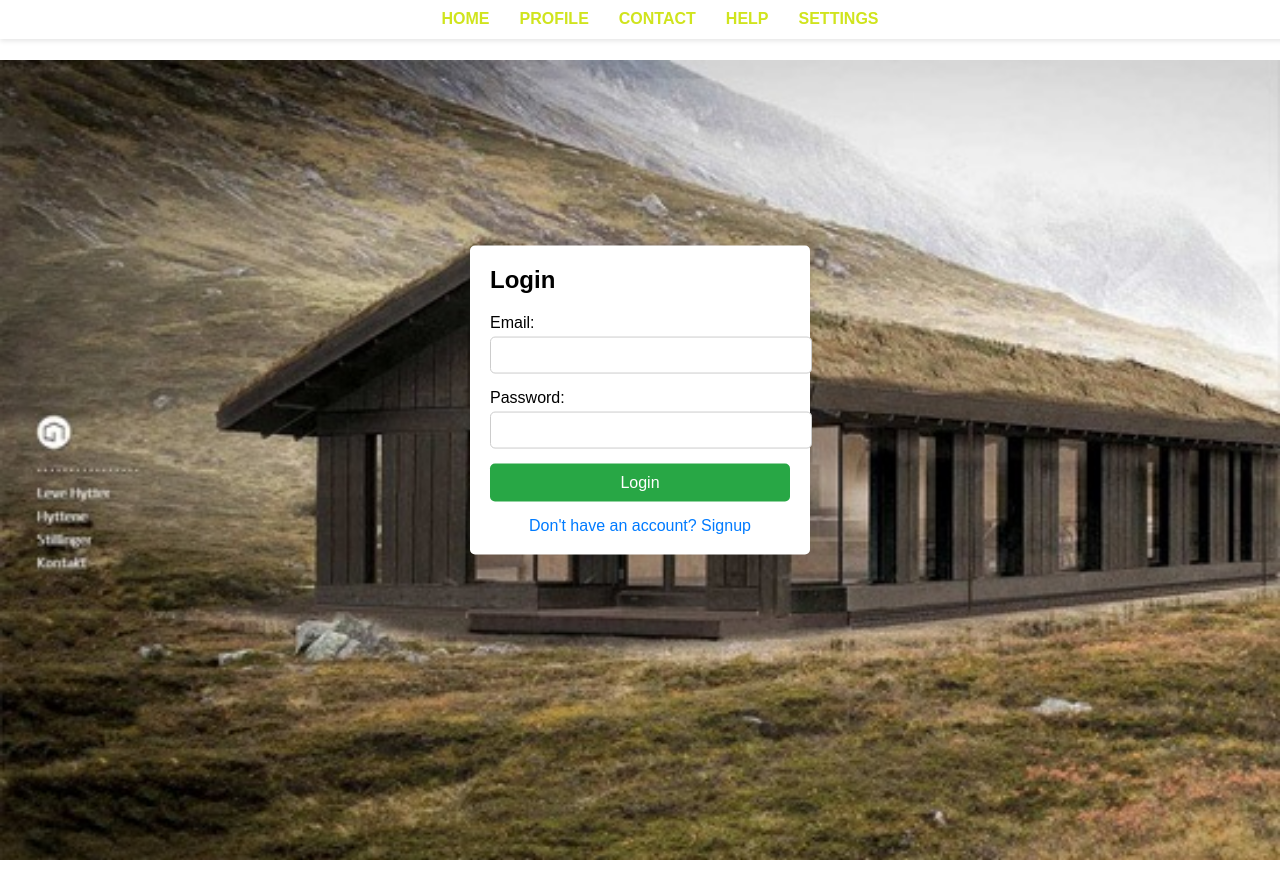
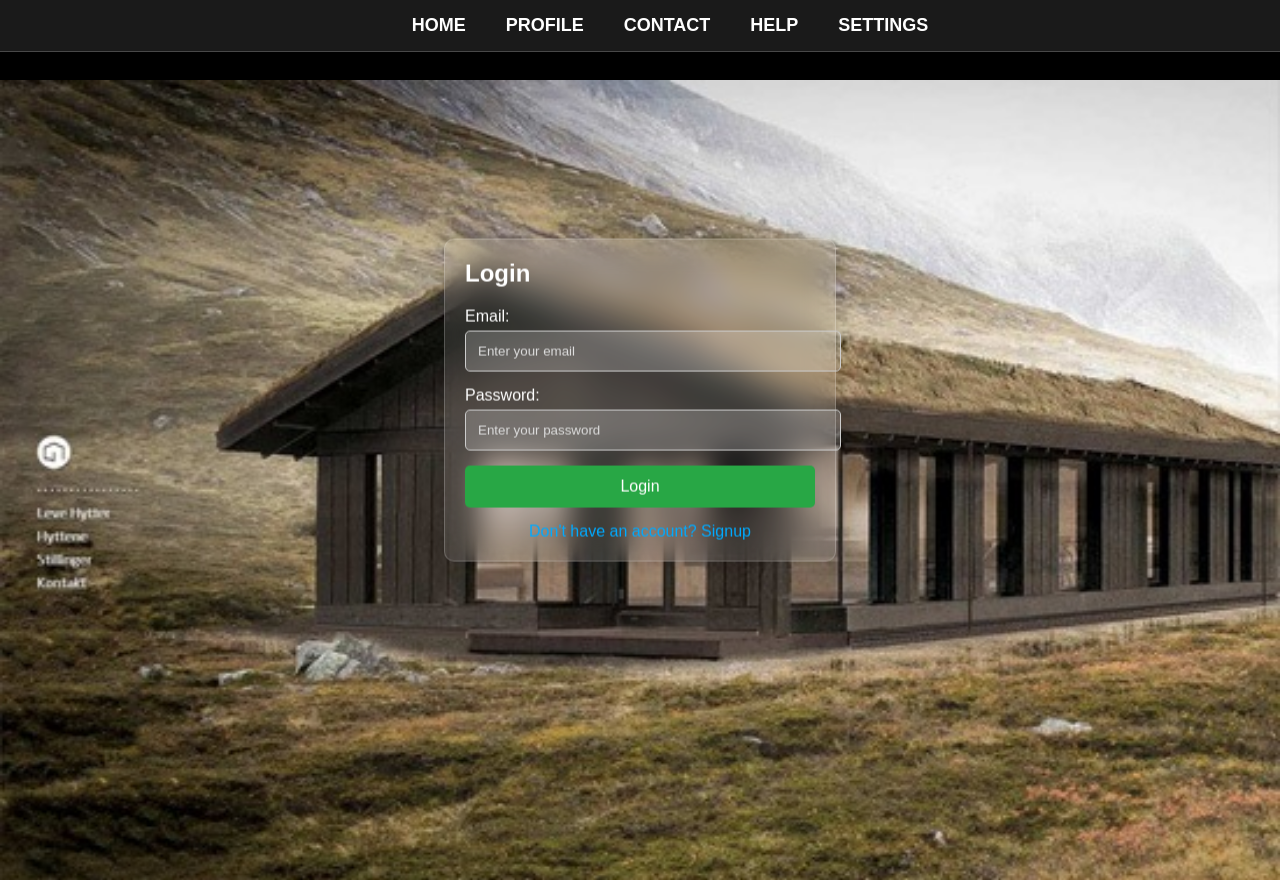
Before and after one commit to Krishna-432001/homepage-website, a plain HTML site: page index.html in a window 1280 px wide. Drawn offline with Linux system fonts and the light colour scheme.

Commit message:
Update index.html
login and register form can glassmorphism effect added

```diff
--- a/index.html
+++ b/index.html
@@ -10,6 +10,8 @@
             padding: 0;
             overflow: hidden;
             font-family: Arial, sans-serif;
+            background: #000;
+            color: #fff;
         }
 
         /* Glass Effect Styles */
@@ -18,28 +20,30 @@
             top: 0;
             left: 0;
             width: 100%;
-            background: rgba(255, 255, 255, 0.2);
+            background: rgba(255, 255, 255, 0.1);
             backdrop-filter: blur(10px);
-            border-bottom: 1px solid rgba(255, 255, 255, 0.5);
+            border-bottom: 1px solid rgba(255, 255, 255, 0.2);
             display: flex;
             justify-content: center;
             align-items: center;
-            padding: 10px 20px;
-            box-shadow: 0 2px 5px rgba(0, 0, 0, 0.1);
+            padding: 15px 30px;
+            box-shadow: 0 2px 10px rgba(0, 0, 0, 0.2);
             z-index: 1000;
+            transition: background 0.3s ease-in-out;
         }
 
         .navbar a {
-            color: #d0e41d;
+            color: #fff;
             text-decoration: none;
-            margin: 0 15px;
-            font-size: 16px;
+            margin: 0 20px;
+            font-size: 18px;
             text-transform: uppercase;
             font-weight: bold;
+            transition: color 0.3s ease-in-out;
         }
 
         .navbar a:hover {
-            color: #007bff;
+            color: #00aaff;
         }
 
         .container {
@@ -47,7 +51,7 @@
             height: 100vh;
             position: relative;
             overflow: hidden;
-            margin-top: 60px; /* Adjust margin for navbar height */
+            margin-top: 80px; /* Adjust margin for navbar height */
         }
 
         .image {
@@ -67,16 +71,19 @@
         }
 
         .form-container {
-            width: 300px;
-            background: #fff;
+            width: 350px;
+            background: rgba(255, 255, 255, 0.1);
+            backdrop-filter: blur(15px);
+            border: 1px solid rgba(255, 255, 255, 0.2);
             padding: 20px;
-            border-radius: 5px;
-            box-shadow: 0 0 10px rgba(0,0,0,0.1);
+            border-radius: 10px;
+            box-shadow: 0 0 20px rgba(0, 0, 0, 0.2);
             position: absolute;
             top: 50%;
             left: 50%;
             transform: translate(-50%, -50%);
             z-index: 10;
+            transition: transform 0.3s ease-in-out, opacity 0.3s ease-in-out;
         }
 
         .form-container h2 {
@@ -94,20 +101,27 @@
 
         .form-group input {
             width: 100%;
-            padding: 10px;
+            padding: 12px;
             border: 1px solid #ccc;
             border-radius: 5px;
+            background: rgba(255, 255, 255, 0.2);
+            color: #fff;
+        }
+
+        .form-group input::placeholder {
+            color: #ddd;
         }
 
         .form-group button {
             width: 100%;
-            padding: 10px;
+            padding: 12px;
             border: none;
             border-radius: 5px;
             background-color: #28a745;
             color: #fff;
             font-size: 16px;
             cursor: pointer;
+            transition: background-color 0.3s ease-in-out;
         }
 
         .form-group button:hover {
@@ -118,7 +132,8 @@
             text-align: center;
             margin-top: 15px;
             cursor: pointer;
-            color: #007bff;
+            color: #00aaff;
+            transition: color 0.3s ease-in-out;
         }
 
         .toggle-btn:hover {
@@ -143,11 +158,11 @@
             <h2>Login</h2>
             <div class="form-group">
                 <label for="loginEmail">Email:</label>
-                <input type="email" id="loginEmail" required>
+                <input type="email" id="loginEmail" placeholder="Enter your email" required>
             </div>
             <div class="form-group">
                 <label for="loginPassword">Password:</label>
-                <input type="password" id="loginPassword" required>
+                <input type="password" id="loginPassword" placeholder="Enter your password" required>
             </div>
             <div class="form-group">
                 <button onclick="handleLogin()">Login</button>
@@ -160,15 +175,15 @@
             <h2>Signup</h2>
             <div class="form-group">
                 <label for="signupName">Name:</label>
-                <input type="text" id="signupName" required>
+                <input type="text" id="signupName" placeholder="Enter your name" required>
             </div>
             <div class="form-group">
                 <label for="signupEmail">Email:</label>
-                <input type="email" id="signupEmail" required>
+                <input type="email" id="signupEmail" placeholder="Enter your email" required>
             </div>
             <div class="form-group">
                 <label for="signupPassword">Password:</label>
-                <input type="password" id="signupPassword" required>
+                <input type="password" id="signupPassword" placeholder="Enter your password" required>
             </div>
             <div class="form-group">
                 <button onclick="handleSignup()">Signup</button>
@@ -256,9 +271,11 @@
             if (loginForm.style.display === 'none') {
                 loginForm.style.display = 'block';
                 signupForm.style.display = 'none';
+                document.querySelector('.form-container').style.transform = 'translate(-50%, -50%)';
             } else {
                 loginForm.style.display = 'none';
                 signupForm.style.display = 'block';
+                document.querySelector('.form-container').style.transform = 'translate(-50%, -50%)';
             }
         }
 
```
